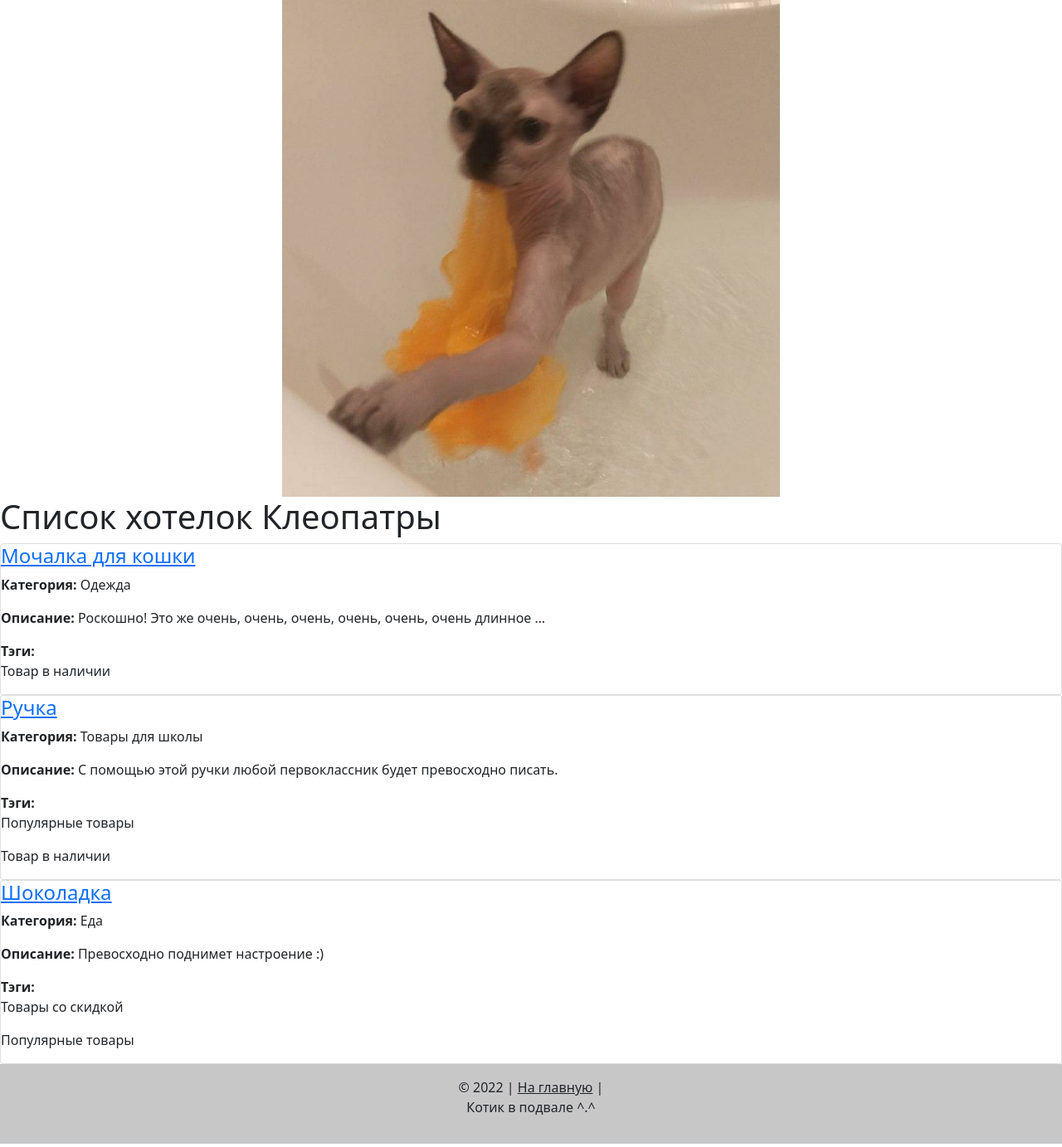
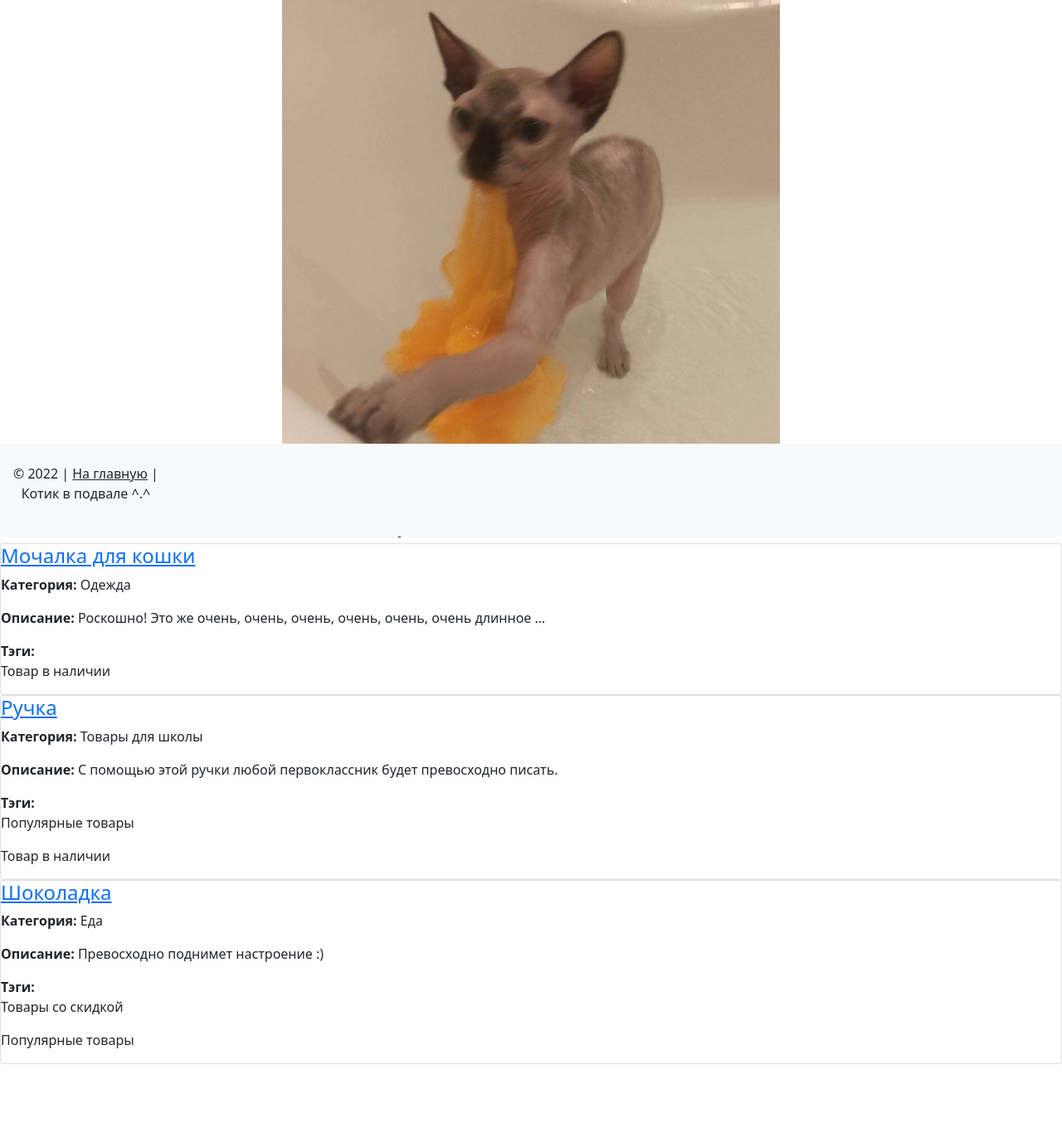
Before and after one commit to Luganskaya-Svetlana/HomeworkDjango, a Django app: page / in a window 1280 px wide. Shown: the part 153-1536 px from the top of the page at 83% size. Run offline with Django 3.2, Linux system fonts and the light colour scheme; data comes from the database, SQL or seed files in the repository; some libraries are stand-ins or nearby versions.

Commit message:
Fix footer

```diff
--- a/mysite/templates/about/description.html
+++ b/mysite/templates/about/description.html
@@ -5,5 +5,4 @@
 {% block content %}
     <h1>О нас</h1>
     <h5>Добро пожаловать в интернет-магазин "Лысая Клеопатра", названного в честь кошки создательницы этого сайта.</h5>
-    {% include "includes/placeholder.html"%}
 {% endblock %}
--- a/mysite/templates/base.html
+++ b/mysite/templates/base.html
@@ -13,6 +13,9 @@
         <meta name="msapplication-TileColor" content="#da532c">
         <meta name="theme-color" content="#ffffff">
         <title>Интернет-магазин "Лысая Клеопатра"</title>
+        <style>
+            body { padding-bottom: 100px; }
+        </style>
     </head>
     <body>
         <header>
--- a/mysite/templates/homepage/homepage.html
+++ b/mysite/templates/homepage/homepage.html
@@ -10,7 +10,6 @@
             {% include "includes/item_card.html" %}
         {% endfor %}
     {% else %}
-        <p>Пока пусто</p>
-        {% include "includes/placeholder.html"%}
+        <p><h5>Пока пусто</h5></p>
     {% endif %}
 {% endblock %}
--- a/mysite/templates/includes/footer.html
+++ b/mysite/templates/includes/footer.html
@@ -1,7 +1,9 @@
-<footer class="bg-light text-center text-lg-start">
-    <div class="text-center p-3" style="background-color: rgba(0, 0, 0, 0.2); flex: 0 0 auto;">
+<footer>
+  <div class="navbar fixed-bottom navbar-light bg-light">
+    <div class="text-center p-3">
       © 2022 |
       <a class="text-dark" href="{% url 'homepage:home' %}">На главную</a> |
       <p>Котик в подвале ^.^</p>
     </div>
-  </footer>
+  </div>
+</footer>
```
Also changed, not shown: mysite/templates/includes/placeholder.html (deleted, +0 -27 lines).
